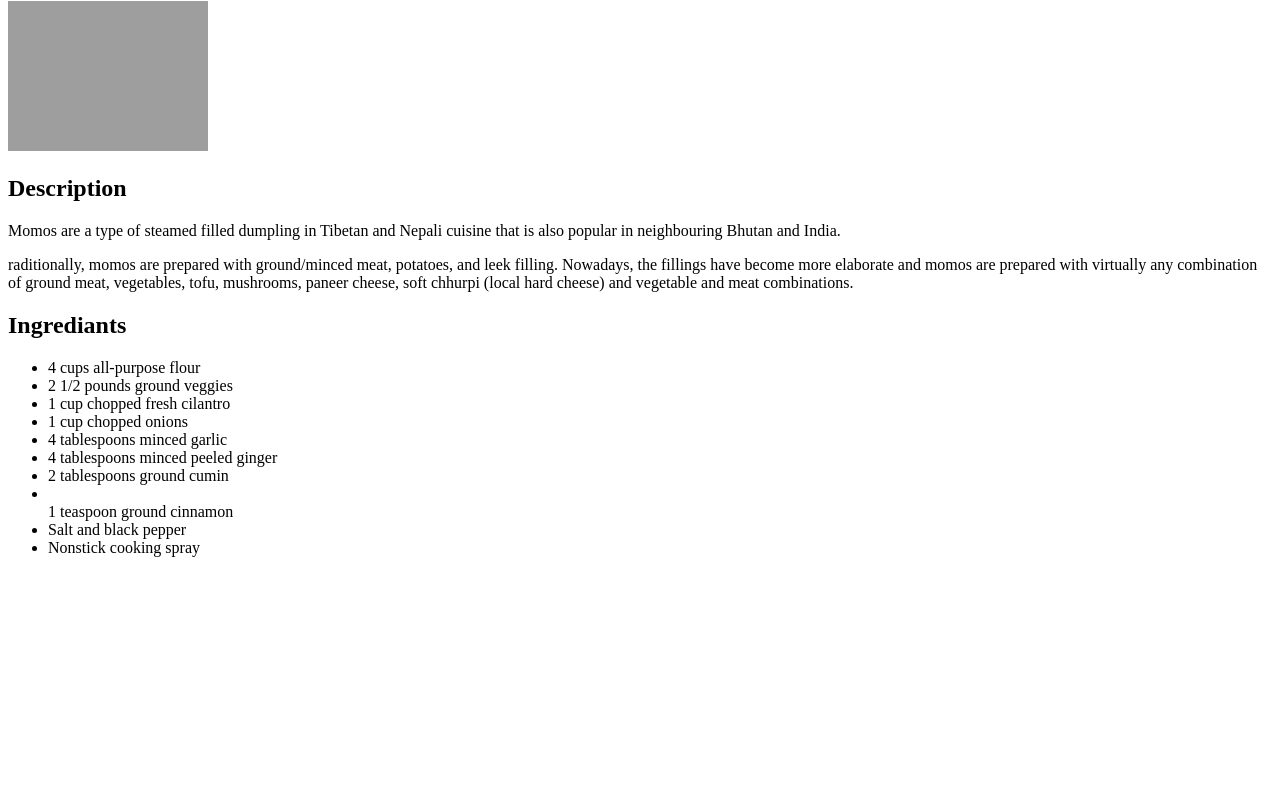
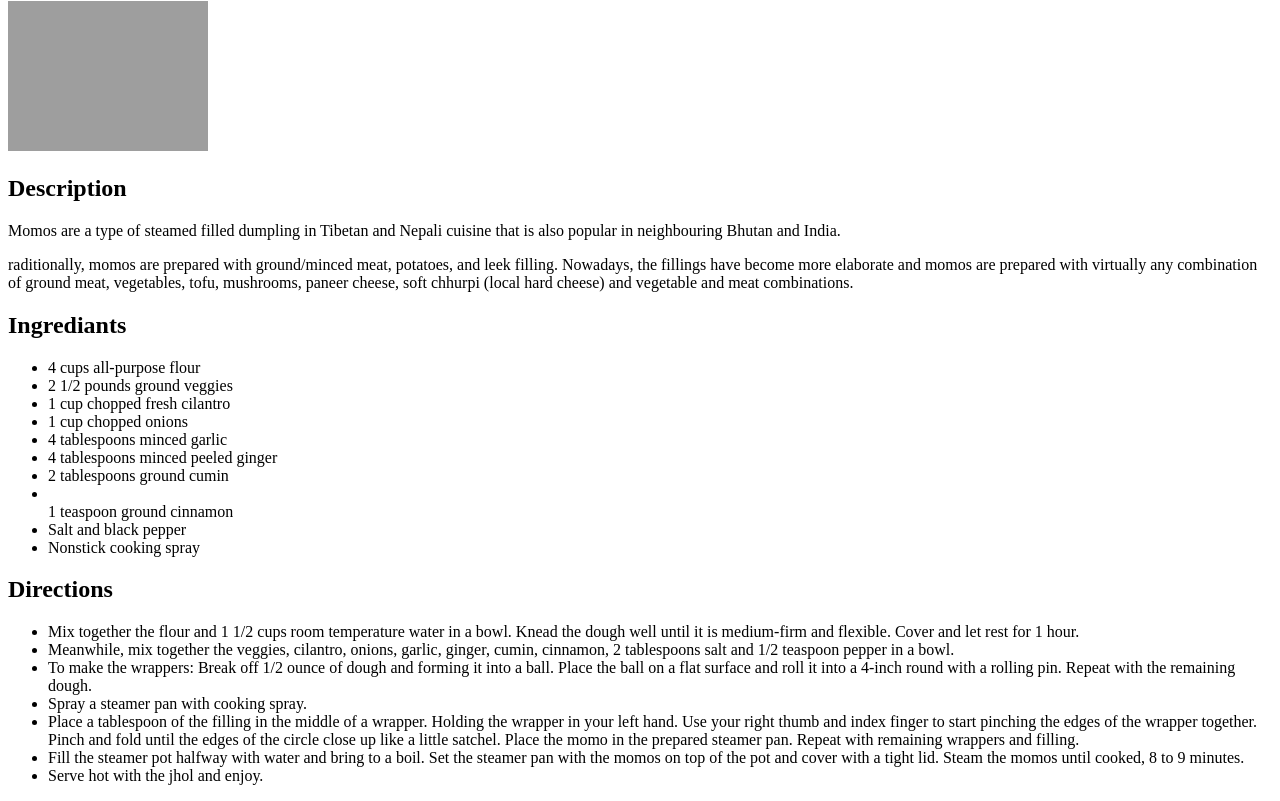
Before and after one commit to r-mecad/odin-recipes, a plain HTML site: page recipes/momo.html in a window 1280 px wide. Shown: the part 79-880 px from the top of the page. Before the commit the page ends 800 px from the top, so only its background shows below. Drawn offline with Linux system fonts and the light colour scheme; grey boxes are pictures that could not be loaded.

Commit message:
Added the steps details to momo.html.
The steps to make the momos were added to the file.
The description were added as an unordered list for better readability.

```diff
--- a/recipes/momo.html
+++ b/recipes/momo.html
@@ -36,5 +36,26 @@
         <li>Nonstick cooking spray</li>
 
     </ul>
+
+    <h2>Directions</h2>
+    <ul>
+
+
+        <li>Mix together the flour and 1 1/2 cups room temperature water in a bowl. Knead the dough well until it is medium-firm and flexible. Cover and let rest for 1 hour.</li>
+
+        <li>Meanwhile, mix together the veggies, cilantro, onions, garlic, ginger, cumin, cinnamon, 2 tablespoons salt and 1/2 teaspoon pepper in a bowl.</li>
+
+        <li>To make the wrappers: Break off 1/2 ounce of dough and forming it into a ball. Place the ball on a flat surface and roll it into a 4-inch round with a rolling pin. Repeat with the remaining dough.</li>
+
+        <li>Spray a steamer pan with cooking spray.</li>
+
+        <li>Place a tablespoon of the  filling in the middle of a wrapper. Holding the wrapper in your left hand. Use your right thumb and index finger to start pinching the edges of the wrapper together. Pinch and fold until the edges of the circle close up like a little satchel. Place the momo in the prepared steamer pan. Repeat with remaining wrappers and filling.</li>
+
+        <li>Fill the steamer pot halfway with water and bring to a boil. Set the steamer pan with the momos on top of the pot and cover with a tight lid. Steam the momos until cooked, 8 to 9 minutes.</li>
+
+        <li>Serve hot with the jhol and enjoy.</li>
+
+
+    </ul>
 </body>
 </html>
```
